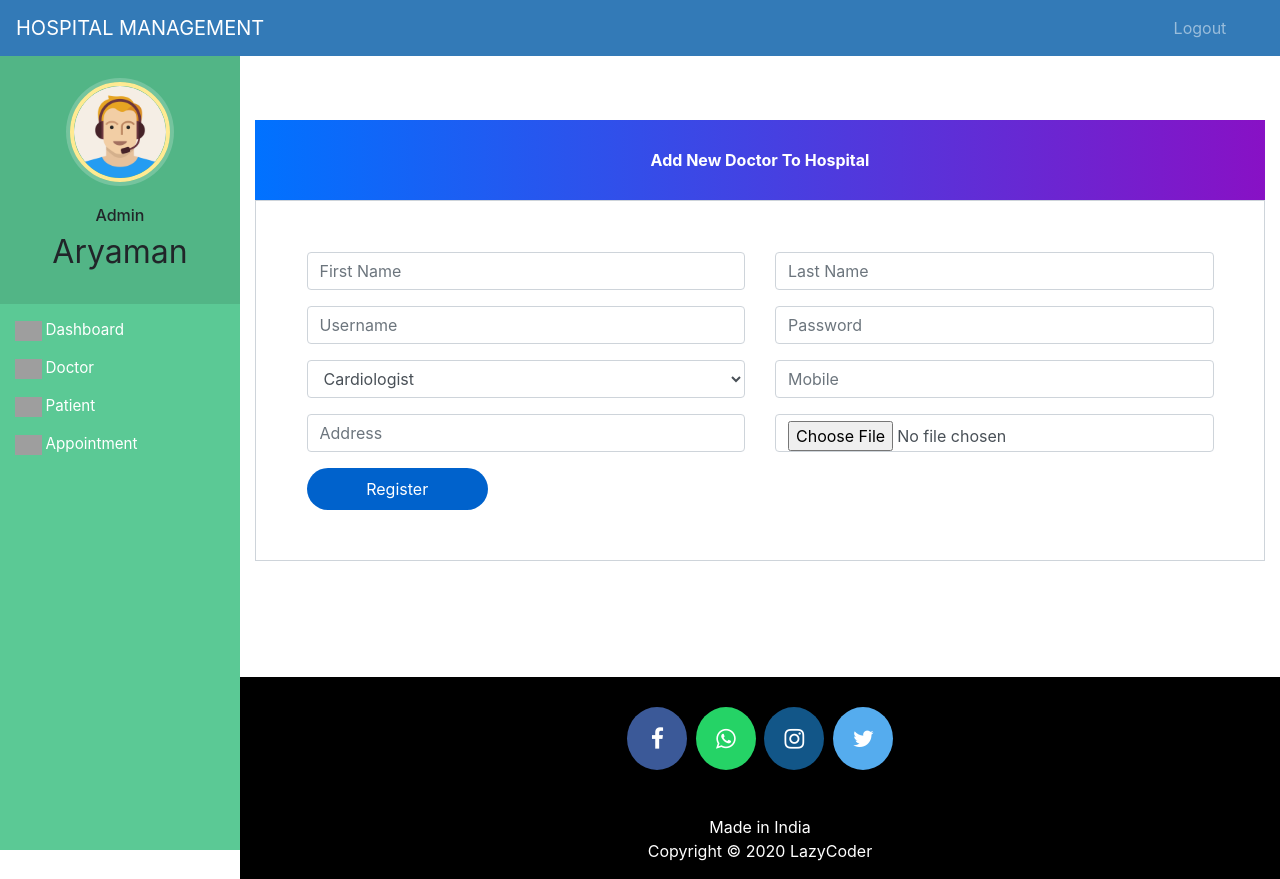
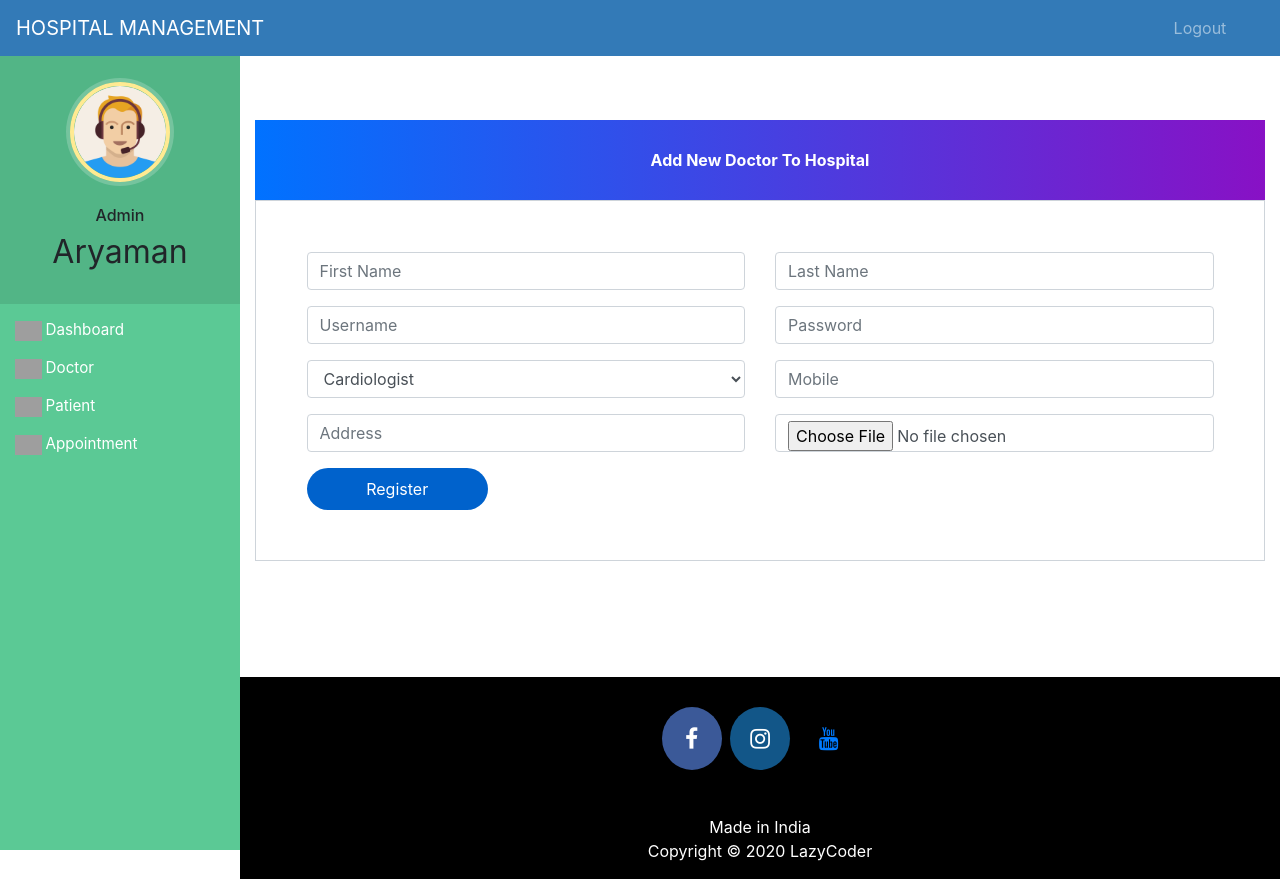
Before and after one commit to AryamanHM/Drug-Prescription-Model, a Django app: page /admin-add-doctor in a window 1280 px wide. Run offline with Django 3.2, Linux system fonts and the light colour scheme; a user stored in the database is signed in; some libraries are stand-ins or nearby versions; grey boxes are pictures that could not be loaded.

Commit message:
Update admin_base.html

```diff
--- a/hospitalmanagement/templates/hospital/admin_base.html
+++ b/hospitalmanagement/templates/hospital/admin_base.html
@@ -326,10 +326,9 @@
     <br><br><br><br>
     <footer>
       <p>
-        <a id="ftr" href="https://facebook.com/sumit.luv/" class="fa fa-facebook"></a>
-        <a id="ftr" href="https://api.whatsapp.com/send?phone=919572181024&text=Hello%20Sumit.%0d%0aHow%20are%20you%20%3f%0d%0aI%20came%20from%20your%20website.&source=&data=#" class="fa fa-whatsapp"></a>
-        <a id="ftr" href="https://instagram.com/sumit.luv" class="fa fa-instagram"></a>
-        <a id="ftr" href="https://twitter.com/sumitkumar1503" class="fa fa-twitter"></a>
+        <a id="ftr" href="https://facebook.com/aryaman.mishra/" class="fa fa-facebook"></a>
+        <a id="ftr" href="https://instagram.com/jesuislehangman" class="fa fa-instagram"></a>
+        <a id="ftr" href="https://www.youtube.com/channel/UCt0HCR_1LSKB4YdU5DUrFWg" class="fa fa-youtube"></a>
       </p>
 
       <br>
```
